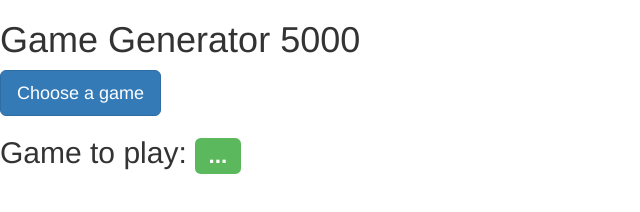
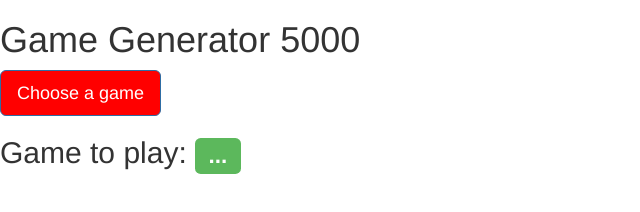
Before and after one commit to alexo1519/alexo1519, a plain HTML site: page index.html in a window 1280 px wide. Shown: the whole page, without its empty margins (0-640 px from the left). Drawn offline with nearby package versions, Linux system fonts and the light colour scheme.

Commit message:
Update index.html

```diff
--- a/index.html
+++ b/index.html
@@ -16,7 +16,7 @@ integrity="sha384-BVYiiSIFeK1dGmJRAkycuHAHRg32OmUcww7on3RYdg4Va+PmSTsz/K68vbdEjh
 
 <h1>Game Generator 5000</h1>
 
-<button class="btn btn-primary btn-lg" onclick="completeSentence(gameArray, 'randomGame')">Choose a game</button>
+<button style="background-color:red" class="btn btn-primary btn-lg" onclick="completeSentence(gameArray, 'randomGame')">Choose a game</button>
 
 <h2>Game to play: <span id="randomGame" class="label label-success">...</span></h2>
 
```
